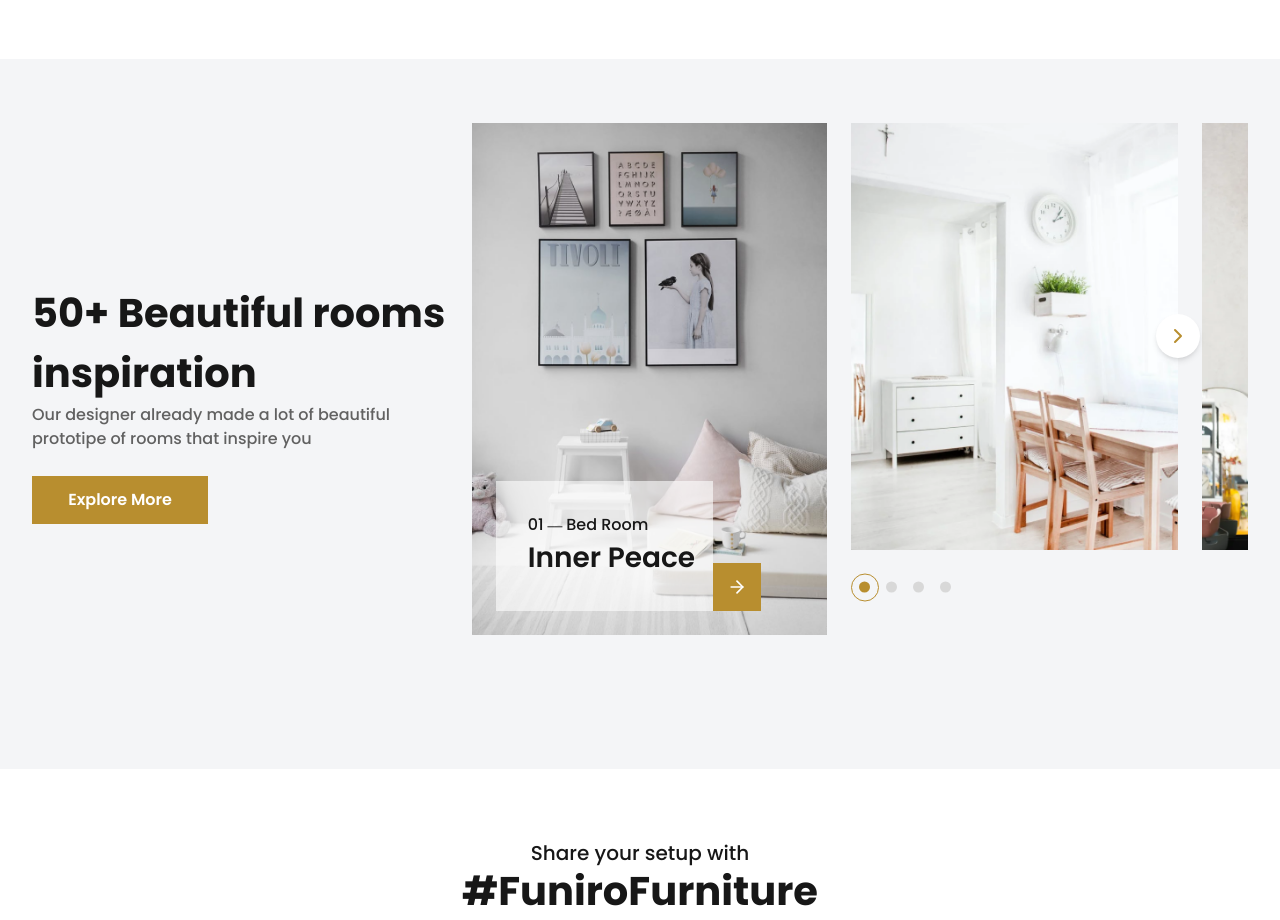
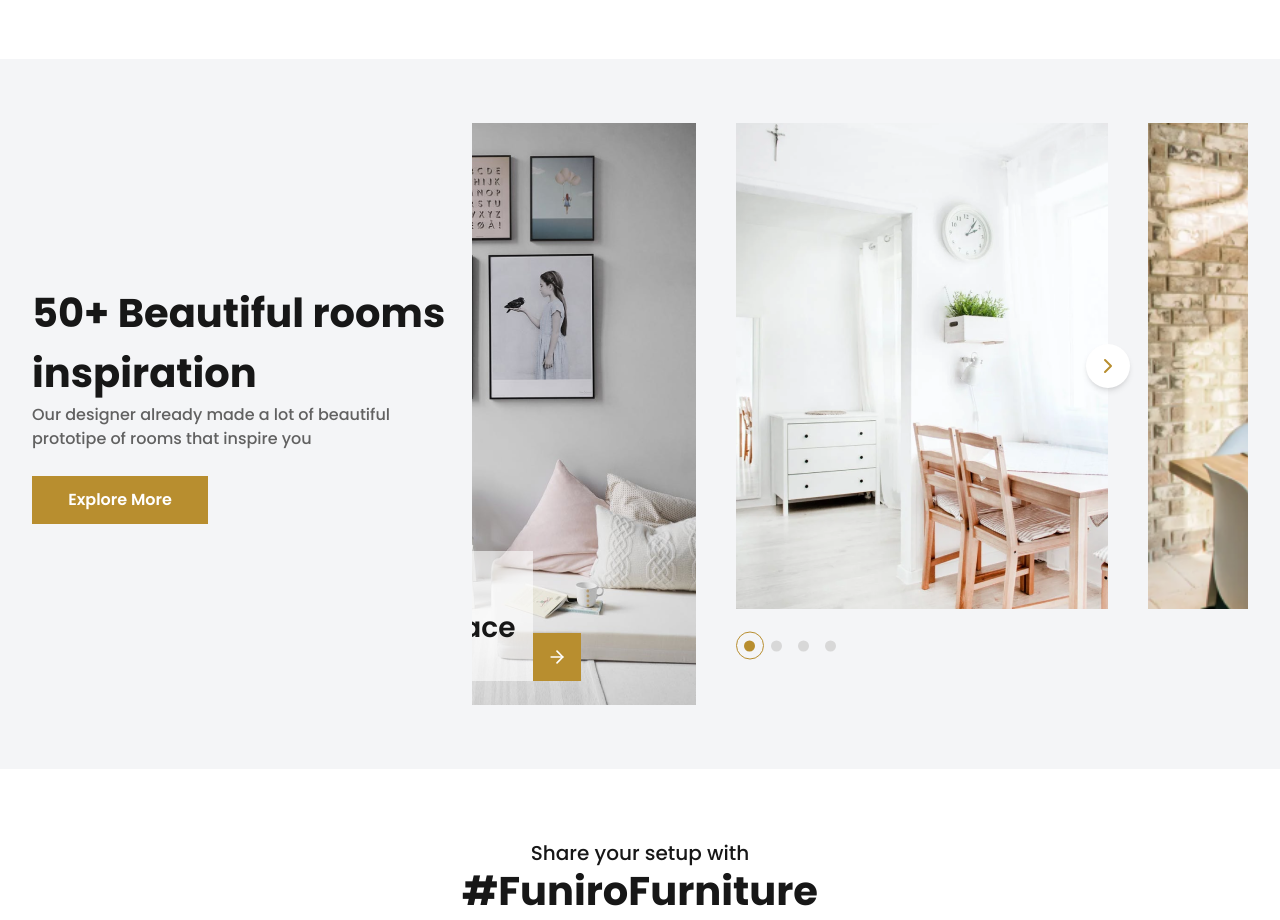
Before and after one commit to YoussefSayedDev/Furniro_eCommerce, a Next.js app: page / in a window 1280 px wide. Shown: the part 2720-3640 px from the top of the page. Built offline with nearby package versions, Linux system fonts and the light colour scheme; grey boxes are pictures that could not be loaded.

Commit message:
Made the Slider Image work

```diff
--- a/components/Slider.tsx
+++ /dev/null
@@ -1,45 +0,0 @@
-import galleryImage1 from "@/assets/gallery-1.png";
-import galleryImage2 from "@/assets/gallery-2.png";
-import galleryImage3 from "@/assets/gallery-3.png";
-import { ArrowRight, ChevronRight } from "lucide-react";
-import Image from "next/image";
-
-export default function Slider() {
-  return (
-    <div className="absolute -right-0 top-0 flex items-start justify-center gap-6">
-      <div className="relative max-h-[582px] max-w-[404px]">
-        <Image src={galleryImage1} alt="image slide" width={404} height={582} />
-        <div className="absolute bottom-6 left-6 h-[130px] w-[217px] bg-white/60 pl-8 pt-8">
-          <div className="flex items-center gap-1 font-poppins text-base font-medium">
-            <span>01</span>
-            <span className="relative -top-1.5 font-serif">__</span>
-            <p>Bed Room</p>
-          </div>
-          <div>
-            <h2 className="font-poppins text-[28px] font-semibold">
-              Inner Peace
-            </h2>
-            <span className="hover:bg-btnHover absolute -right-12 bottom-0 flex size-12 cursor-pointer items-center justify-center bg-primary transition-colors duration-300">
-              <ArrowRight className="size-5 text-white" />
-            </span>
-          </div>
-        </div>
-      </div>
-      <div className="relative">
-        <Image src={galleryImage2} alt="image slide" width={372} height={486} />
-        <span className="absolute right-0 top-1/2 flex size-11 -translate-y-1/2 translate-x-1/2 cursor-pointer items-center justify-center rounded-full bg-white shadow-md shadow-black/10">
-          <ChevronRight className="size-6 text-primary" />
-        </span>
-        <div className="absolute -bottom-12 left-2 z-20 flex w-full -translate-y-1/2 items-center gap-4">
-          <span className="active-slide relative size-[11px] cursor-pointer rounded-full bg-[#D8D8D8]"></span>
-          <span className="relative size-[11px] cursor-pointer rounded-full bg-[#D8D8D8]"></span>
-          <span className="relative size-[11px] cursor-pointer rounded-full bg-[#D8D8D8]"></span>
-          <span className="relative size-[11px] cursor-pointer rounded-full bg-[#D8D8D8]"></span>
-        </div>
-      </div>
-      <div>
-        <Image src={galleryImage3} alt="image slide" />
-      </div>
-    </div>
-  );
-}
--- /dev/null
+++ b/components/SliderImages.tsx
@@ -0,0 +1,107 @@
+"use client";
+import galleryImage1 from "@/assets/gallery-1.png";
+import galleryImage2 from "@/assets/gallery-2.png";
+import galleryImage4 from "@/assets/gallery-image-11.jpg";
+import galleryImage5 from "@/assets/gallery-image-13.jpg";
+import galleryImage6 from "@/assets/gellary-image-5.png";
+import galleryImage3 from "@/assets/gellary-image-7.png";
+import { ArrowRight, ChevronLeft, ChevronRight } from "lucide-react";
+import Image from "next/image";
+import { useState } from "react";
+
+const IMAGES = [
+  galleryImage1,
+  galleryImage2,
+  galleryImage3,
+  galleryImage4,
+  galleryImage5,
+  galleryImage6,
+];
+
+export default function SliderImages() {
+  const [imageIndex, setImageIndex] = useState(0);
+
+  const showNextImage = () => {
+    setImageIndex(imageIndex + 1);
+  };
+
+  const showPrevImage = () => {
+    setImageIndex(imageIndex - 1);
+  };
+  return (
+    <div className="absolute -right-0 top-0 flex items-start justify-center gap-10">
+      <div className="relative max-h-[582px] max-w-[404px]">
+        <Image
+          className="max-h-[582px] max-w-[404px]"
+          src={IMAGES[imageIndex]}
+          alt="image slide"
+          width={404}
+          height={582}
+        />
+        <div className="absolute bottom-6 left-6 h-[130px] w-[217px] bg-white/60 pl-8 pt-8">
+          <div className="flex items-center gap-1 font-poppins text-base font-medium">
+            <span>01</span>
+            <span className="relative -top-1.5 font-serif">__</span>
+            <p>Bed Room</p>
+          </div>
+          <div>
+            <h2 className="font-poppins text-[28px] font-semibold">
+              Inner Peace
+            </h2>
+            <span className="absolute -right-12 bottom-0 flex size-12 cursor-pointer items-center justify-center bg-primary transition-colors duration-300 hover:bg-btnHover">
+              <ArrowRight className="size-5 text-white" />
+            </span>
+          </div>
+        </div>
+      </div>
+      <div className="flex gap-10 transition-all duration-300">
+        <div className="relative">
+          <Image
+            className="max-h-[486px] max-w-[372px] select-none"
+            src={IMAGES[imageIndex + 1]}
+            alt="image slide"
+            width={372}
+            height={486}
+          />
+          {imageIndex > 0 && (
+            <span
+              onClick={showPrevImage}
+              className="absolute left-[-40px] top-1/2 flex size-11 -translate-y-1/2 translate-x-1/2 cursor-pointer select-none items-center justify-center rounded-full bg-white shadow-md shadow-black/10"
+            >
+              <ChevronLeft className="size-6 text-primary" />
+            </span>
+          )}
+          {imageIndex < 3 && (
+            <span
+              onClick={showNextImage}
+              className="absolute right-0 top-1/2 flex size-11 -translate-y-1/2 translate-x-1/2 cursor-pointer select-none items-center justify-center rounded-full bg-white shadow-md shadow-black/10"
+            >
+              <ChevronRight className="size-6 text-primary" />
+            </span>
+          )}
+          <div className="absolute -bottom-12 left-2 z-20 flex w-full -translate-y-1/2 items-center gap-4">
+            {IMAGES.map(
+              (_, index: number) =>
+                index < IMAGES.length - 2 && (
+                  <span
+                    key={index}
+                    className={`${imageIndex === index ? "active-slide" : ""} relative size-[11px] cursor-pointer rounded-full bg-[#D8D8D8]`}
+                    onClick={() => setImageIndex(index)}
+                  ></span>
+                ),
+            )}
+          </div>
+        </div>
+        <div className="w-[100px] overflow-hidden">
+          <Image
+            className="max-h-[486px] max-w-[372px] object-cover"
+            src={IMAGES[imageIndex + 2]}
+            alt="image slide"
+            width={372}
+            height={486}
+          />
+        </div>
+      </div>
+    </div>
+  );
+}
--- a/containers/Slide.tsx
+++ b/containers/Slide.tsx
@@ -1,4 +1,4 @@
-import Slider from "@/components/Slider";
+import SliderImages from "@/components/SliderImages";
 
 export default function Slide() {
   return (
@@ -12,12 +12,12 @@
             Our designer already made a lot of beautiful prototipe of rooms that
             inspire you
           </p>
-          <button className="hover:bg-btnHover mb-5 mt-[25px] flex h-[48px] w-[176px] items-center justify-center bg-primary font-poppins text-base font-semibold text-white transition-colors duration-300">
+          <button className="mb-5 mt-[25px] flex h-[48px] w-[176px] items-center justify-center bg-primary font-poppins text-base font-semibold text-white transition-colors duration-300 hover:bg-btnHover">
             Explore More
           </button>
         </div>
         <div className="relative hidden h-[582px] w-[1196px] overflow-hidden md:block">
-          <Slider />
+          <SliderImages />
         </div>
       </div>
     </section>
```
